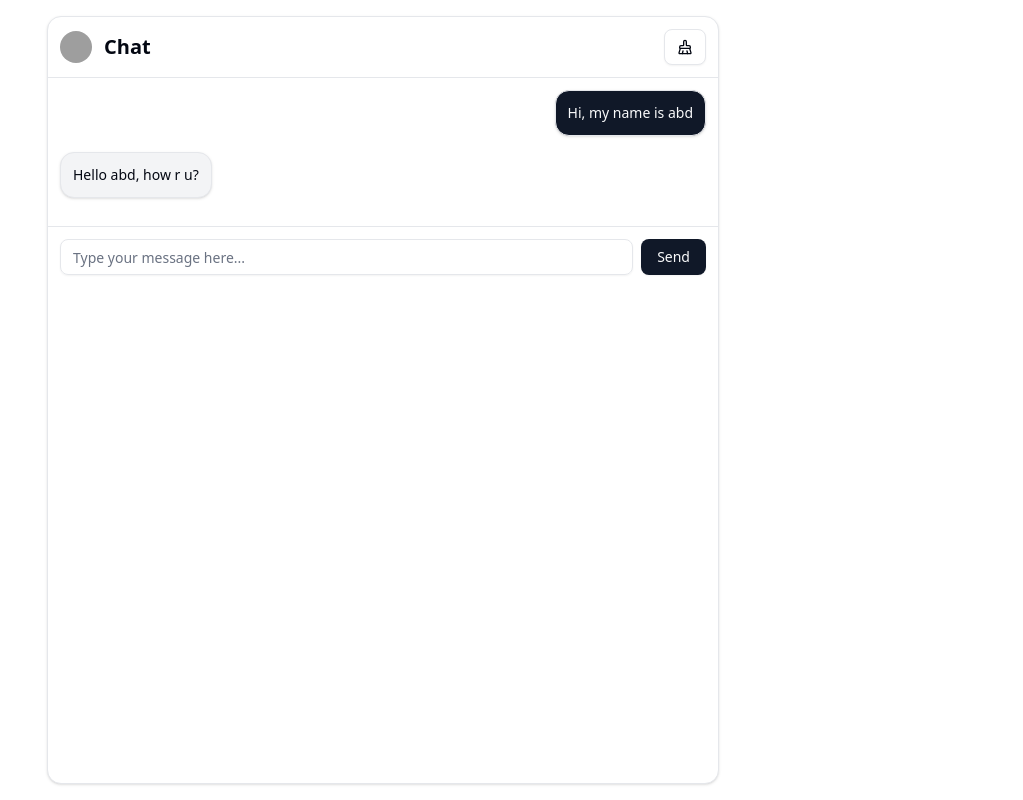
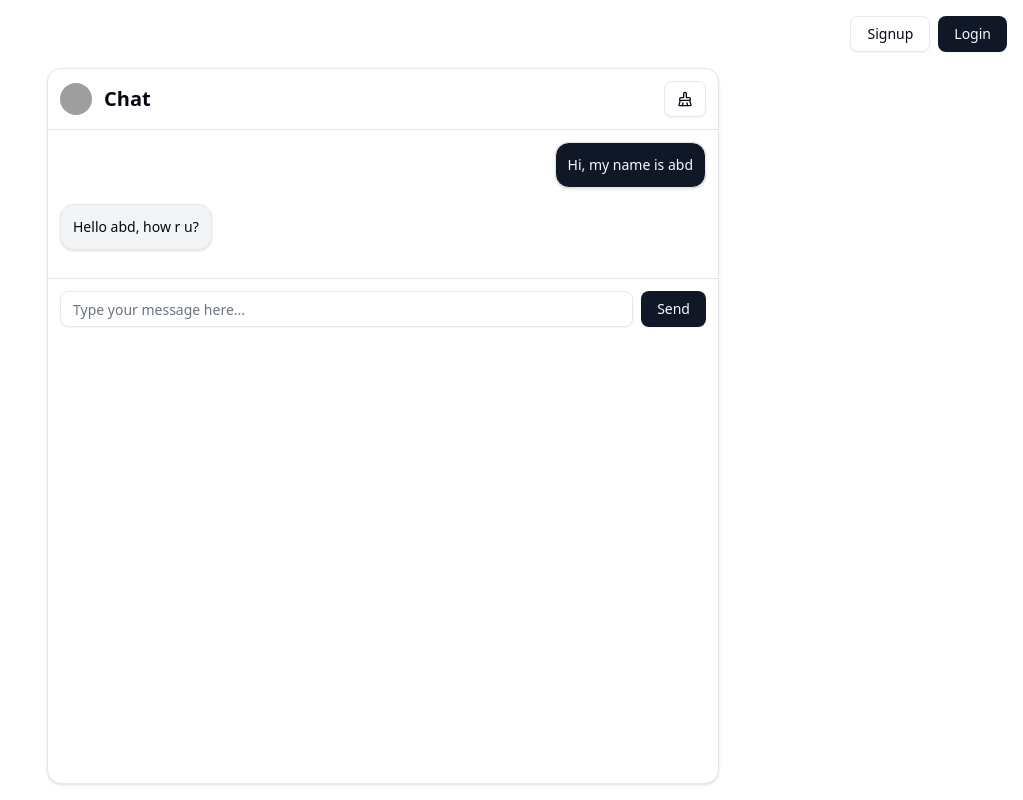
Before and after one commit to SheharBano-Sheri/aichatbot, a Next.js app: page / in a window 1280 px wide. Shown: the whole page, without its empty margins (257-1280 px from the left). Built offline with nearby package versions, Linux system fonts and the light colour scheme; grey boxes are pictures that could not be loaded.

Commit message:
added buttons

```diff
--- a/src/app/page.js
+++ b/src/app/page.js
@@ -1,9 +1,16 @@
 import { ChatContainer } from "@/components/chat-container";
+import { Button } from "@/components/ui/button";
 
 export default function Home() {
   return (
-    <div className="h-screen overflow-hidden flex flex-col items-center p-4">
-      <main className="h-full w-full max-w-2xl">
+    <div className="h-screen overflow-hidden flex flex-col p-4">
+
+      <div className="flex justify-end gap-2 mb-4">
+        <Button variant="outline">Signup</Button>
+        <Button>Login</Button>
+      </div>
+
+      <main className="h-full w-full max-w-2xl mx-auto">
         <ChatContainer />
       </main>
     </div>
```
